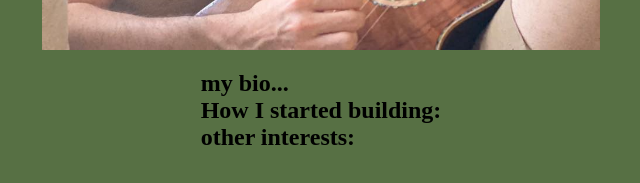
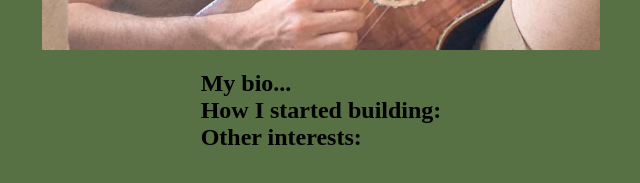
Before and after one commit to mariahmcdaniel/wood-guitars-ui, a Next.js app: page /about in a window 1280 px wide. Shown: the part 831-1014 px from the top of the page, without its empty margins (319-959 px from the left). Built offline with nearby package versions, Linux system fonts and the light colour scheme.

Commit message:
about placeholder content

```diff
--- a/pages/about.js
+++ b/pages/about.js
@@ -36,9 +36,9 @@ export default function Info(){
         alt=""
               />
       <DivSub>
-      <h2>my bio...</h2>
+      <h2>My bio...</h2>
       <h2>How I started building:</h2>
-      <h2>other interests:</h2>
+      <h2>Other interests:</h2>
       </DivSub>
       </Div>
     </Layout>
```
